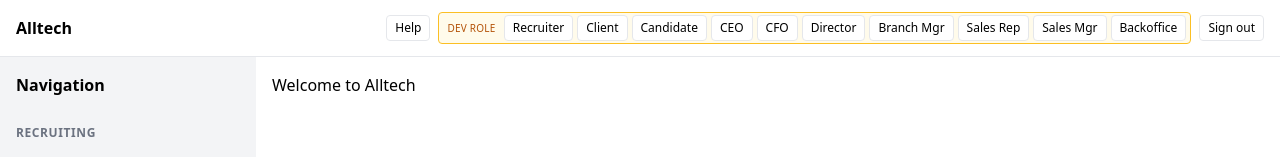
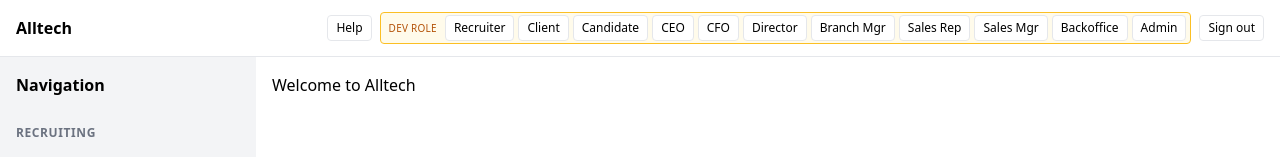
Before and after one commit to AlltechMVP/AlltechMVP, a React (Vite) app: page / in a window 1280 px wide. Shown: the top 157 px of the page. Built offline with nearby package versions, Linux system fonts and the light colour scheme; no server answers; the database is empty.

Commit message:
Add admin to the dev role switcher so all eleven roles can be tested

```diff
--- a/src/components/layout/TopNav.jsx
+++ b/src/components/layout/TopNav.jsx
@@ -13,6 +13,7 @@ const DEV_ROLES = [
   { value: 'sales-rep', label: 'Sales Rep' },
   { value: 'sales-manager', label: 'Sales Mgr' },
   { value: 'backoffice', label: 'Backoffice' },
+  { value: 'admin', label: 'Admin' },
 ];
 
 export default function TopNav() {
```
